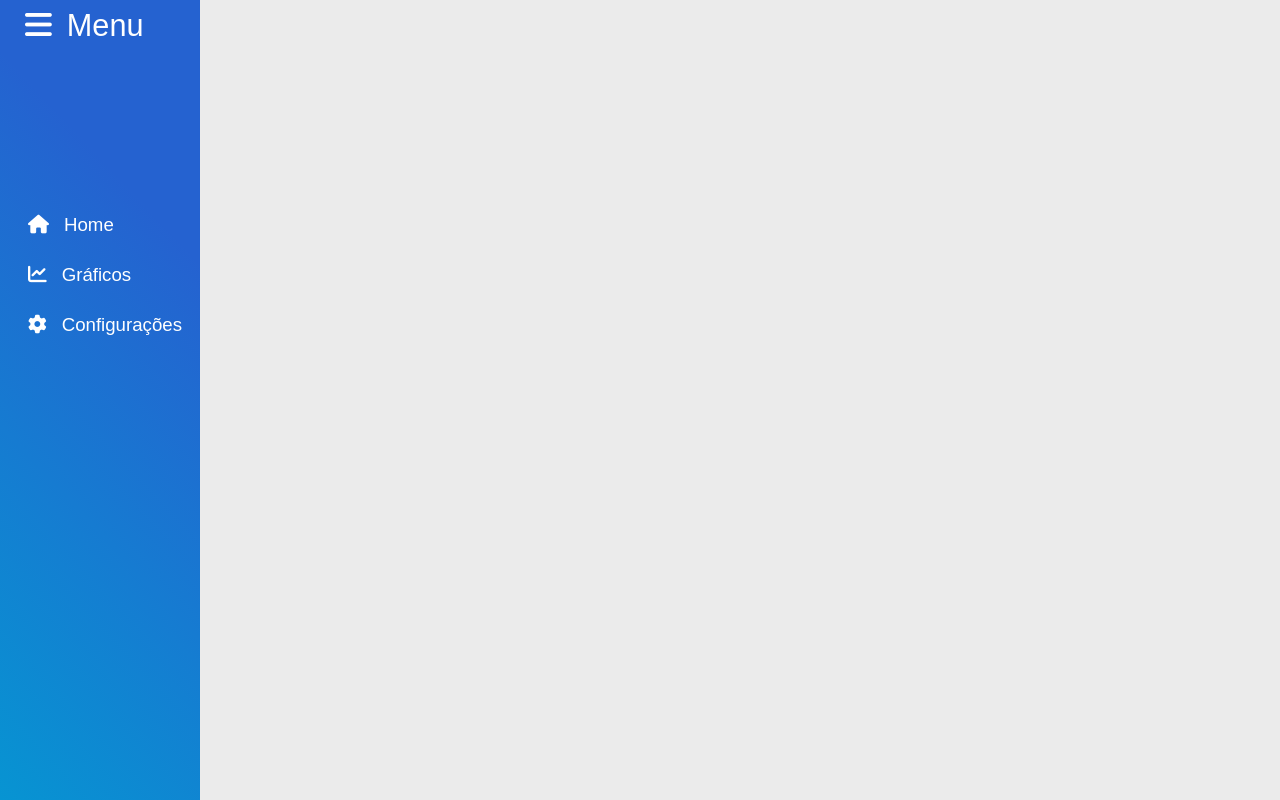
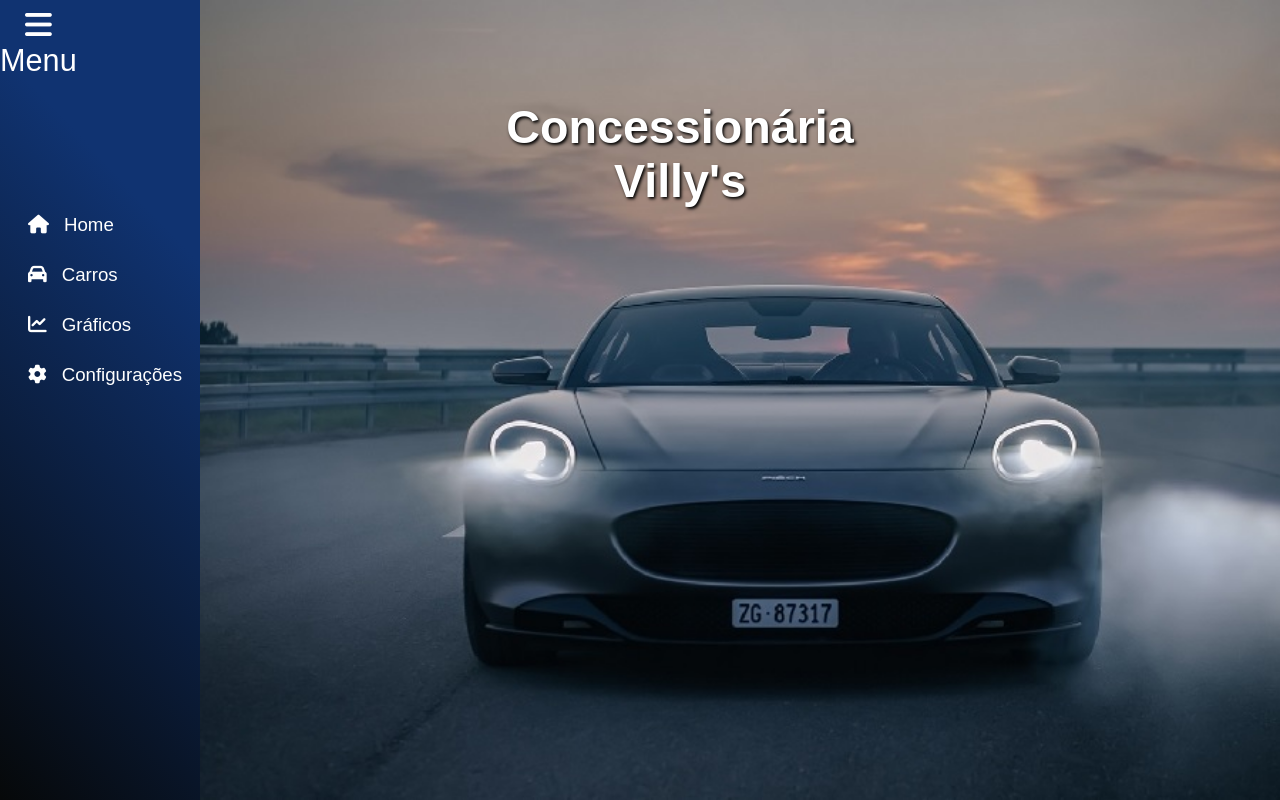
Before and after one commit to VillyRosa/DashBoard, a plain HTML site: page index.html in a window 1280 px wide. Both pictures are taken after a click on the element 40 px from the left and 25 px from the top of the page. Drawn offline with Linux system fonts and the light colour scheme.

Commit message:
Adicionada a função de clicar nos botões e correção de bus | 28/02/2022

```diff
--- a/index.html
+++ b/index.html
@@ -11,14 +11,20 @@
 <body>
 
     <header id="headerPrincipal">
-        <div class="icon" id="menu" onmouseenter="enterMenu()" onmouseleave="leaveMenu()" onclick="clickMenu()"><i class="fa-solid fa-bars" id="menu-icon"></i></div>
+        <div class="icon" id="menu" onclick="clickMenu()"><i class="fa-solid fa-bars" id="menu-icon"></i></div>
         <div class="icon" id="home" onmouseenter="enterHome()" onmouseleave="leaveHome()" onclick="clickHome()"><i class="fa-solid fa-house"></i></div>
+        <div class="icon" id="car" onmouseenter="enterCar()" onmouseleave="leaveCar()" onclick="clickCar()"><i class="fa-solid fa-car"></i></div>
         <div class="icon" id="graphics" onmouseenter="enterGraphics()" onmouseleave="leaveGraphics()" onclick="clickGraphics()"><i class="fa-solid fa-chart-line"></i></div>
         <div class="icon" id="config" onmouseenter="enterConfig()" onmouseleave="leaveConfig()" onclick="clickConfig()"><i class="fa-solid fa-gear"></i></div>
     </header>
 
-    <section>
-
+    <section id="sectionPrincipal">
+        <div id="pag">
+            <div id="title">
+                <h1>Concessionária</h1>
+                <h1>Villy's</h1>
+            </div>
+        </div>
     </section>
 
     <script src="js/script.js"></script>
--- a/js/script.js
+++ b/js/script.js
@@ -1,20 +1,31 @@
 var header = window.document.querySelector('header#headerPrincipal')
 var menu = window.document.querySelector('div#menu')
 var home = window.document.querySelector('div#home')
+var carros = window.document.querySelector('div#car')
 var graphics = window.document.querySelector('div#graphics')
 var config = window.document.querySelector('div#config')
 var contador = 0
 var estic = 0
+var section = window.document.querySelector('section#sectionPrincipal')
+var title = window.document.querySelector('div#title')
 
 // Clicar no menu
 function clickMenu() {
     if (contador == 0) {
 
         header.style.width = `200px`
-        menu.innerHTML += `Menu`
-        home.innerHTML += `Home`
-        graphics.innerHTML += `Gráficos`
-        config.innerHTML += `Configurações`
+
+        setTimeout(function() {
+            menu.innerHTML += `Menu`
+            home.style.width = `200px`
+            home.innerHTML += `Home`
+            carros.style.width = `200px`
+            carros.innerHTML += `Carros`
+            graphics.style.width = `200px`
+            graphics.innerHTML += `Gráficos`
+            config.style.width = `200px`
+            config.innerHTML += `Configurações`
+        }, 1100)
 
         estic = 1
         contador = 1
@@ -22,6 +33,7 @@ function clickMenu() {
         header.style.width = `80px`
         menu.innerHTML = `<i class="fa-solid fa-bars" id="menu-icon"></i>`
         home.innerHTML = `<i class="fa-solid fa-house"></i>`
+        carros.innerHTML = `<i class="fa-solid fa-car"></i>`
         graphics.innerHTML = `<i class="fa-solid fa-chart-line"></i>`
         config.innerHTML = `<i class="fa-solid fa-gear"></i>`
 
@@ -30,12 +42,13 @@ function clickMenu() {
     }
 }
 
-
 // Passar o mouse e tirar nos ícones
 function enterHome() {
     if (estic == 0) {
-        home.innerHTML += `Home`
         home.style.width = `200px`
+        setTimeout (function() {
+            home.innerHTML = `<i class="fa-solid fa-house"></i>Home`
+        }, 270)
     }
     home.style.backgroundColor = `white`
     home.style.color = `black`
@@ -44,15 +57,38 @@ function enterHome() {
 function leaveHome() {
     if (estic == 0) {
         home.innerHTML = `<i class="fa-solid fa-house"></i>`
+        home.style.width = `80px`
     }
     home.style.backgroundColor = ``
     home.style.color = `white`
 }
 
+function enterCar() {
+    if (estic == 0) {
+        carros.style.width = `200px`
+        setTimeout (function() {
+            carros.innerHTML = `<i class="fa-solid fa-car"></i>Carros`
+        }, 270)
+    }
+    carros.style.backgroundColor = `white`
+    carros.style.color = `black`
+}
+
+function leaveCar() {
+    if (estic == 0) {
+        carros.innerHTML = `<i class="fa-solid fa-car"></i>`
+        carros.style.width = `80px`
+    }
+    carros.style.backgroundColor = ``
+    carros.style.color = `white`
+}
+
 function enterGraphics() {
     if (estic == 0) {
-        graphics.innerHTML += `Gráficos`
         graphics.style.width = `200px`
+        setTimeout (function() {
+            graphics.innerHTML = `<i class="fa-solid fa-chart-line"></i>Gráficos`
+        }, 270)
     }
     graphics.style.backgroundColor = `white`
     graphics.style.color = `black`
@@ -61,6 +97,7 @@ function enterGraphics() {
 function leaveGraphics() {
     if (estic == 0) {
         graphics.innerHTML = `<i class="fa-solid fa-chart-line"></i>`
+        graphics.style.width = `80px`
     }
     graphics.style.backgroundColor = ``
     graphics.style.color = `white`
@@ -68,8 +105,10 @@ function leaveGraphics() {
 
 function enterConfig() {
     if (estic == 0) {
-        config.innerHTML += `Configurações`
         config.style.width = `200px`
+        setTimeout(function() {
+            config.innerHTML = `<i class="fa-solid fa-gear"></i>Configurações`
+        }, 270)
     }
     config.style.backgroundColor = `white`
     config.style.color = `black`
@@ -78,7 +117,32 @@ function enterConfig() {
 function leaveConfig() {
     if (estic == 0) {
         config.innerHTML = `<i class="fa-solid fa-gear"></i>`
+        config.style.width = `80px`
     }
     config.style.backgroundColor = ``
     config.style.color = `white`
 }
+
+// Clicar nos ícones do menu
+function clickHome() {
+    title.innerHTML = `<h1>Concessionária</h1><h1>Villy's</h1>`
+    title.style.marginTop = `100px`
+    section.style.backgroundImage = `url(../imgs/carro-de-fundo.jpg)`
+    section.style.backgroundSize = `cover`
+}
+
+function clickCar() {
+    title.innerHTML = `<h1>Carros</h1>`
+    title.style.marginTop = `50px`
+    section.style.background = `#384d68`
+}
+
+function clickGraphics() {
+    title.innerHTML = `<h1>Gráficos</h1>`
+    section.style.background = `#384d68`
+}
+
+function clickConfig() {
+    title.innerHTML = `<h1>Configurações</h1>`
+    section.style.background = `#384d68`
+}
--- a/style/style.css
+++ b/style/style.css
@@ -10,17 +10,19 @@ body{
 }
 
 header{
-    background: rgb(37,98,208);
-    background: linear-gradient(227deg, rgba(37,98,208,1) 26%, rgba(7,148,210,1) 100%);
+    background: rgb(16,51,113);
+    background: linear-gradient(227deg, rgba(16,51,113,1) 26%, rgba(6,8,9,1) 100%);
     width: 80px;
     height: 100vh;
     display: block;
     color: white;
     transition: all 2s;
+    position: fixed;
 }
 
 header .icon{
     height: 50px;
+    width: 80px;
     font-size: 14pt;
     transition: 0.5s;
     cursor: pointer;
@@ -44,3 +46,25 @@ header .icon i{
     margin-left: 28px;
     margin-right: 15px;
 }
+
+section{
+    float: right;
+    width: 1200px;
+    height: 100vh;
+    background-image: url(../imgs/carro-de-fundo.jpg);
+    background-size: cover;
+}
+
+section #pag{
+    color: white;
+    text-align: center;
+}
+
+section #pag #title{
+    margin-top: 100px;
+    text-shadow: 0.1em 0.1em 0.2em black
+}
+
+section #pag h1{
+    font-size: 35pt;
+}
```
Also changed, not shown: imgs/carro-de-fundo.jpg (added).
